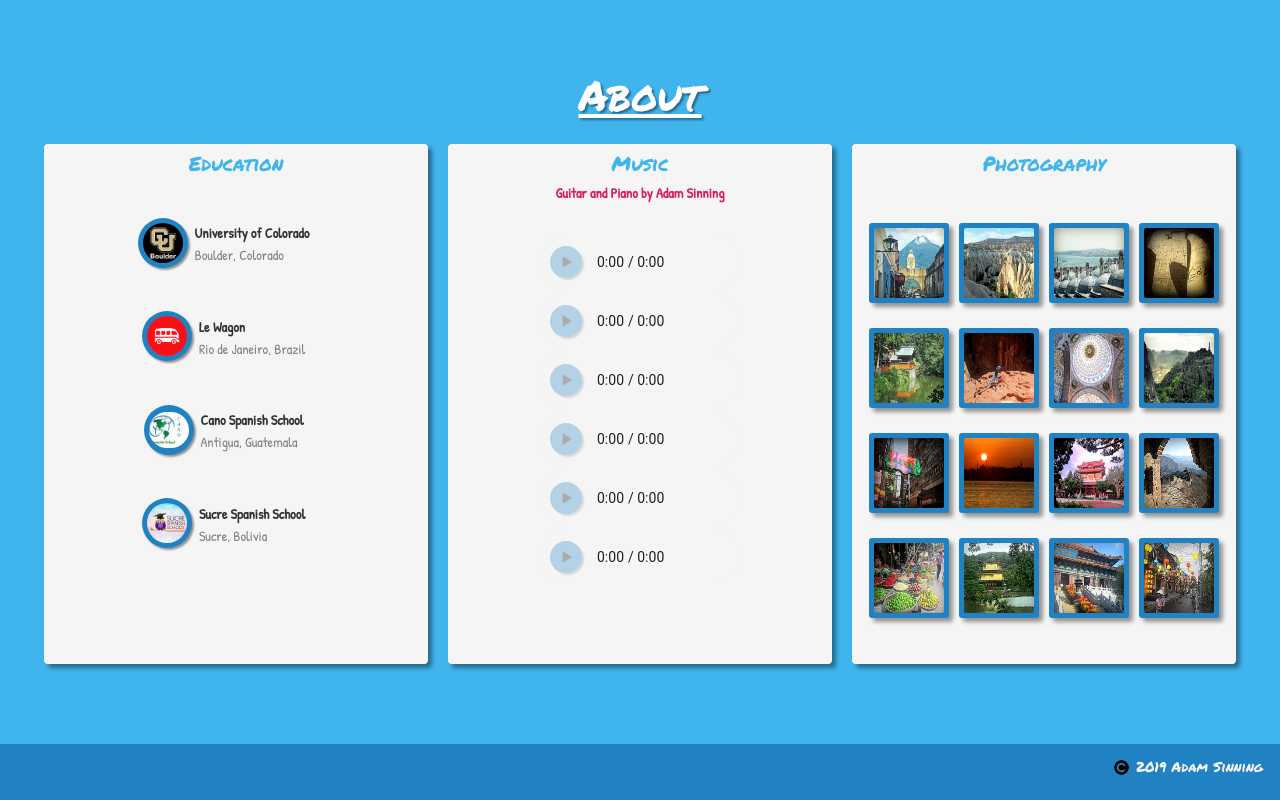
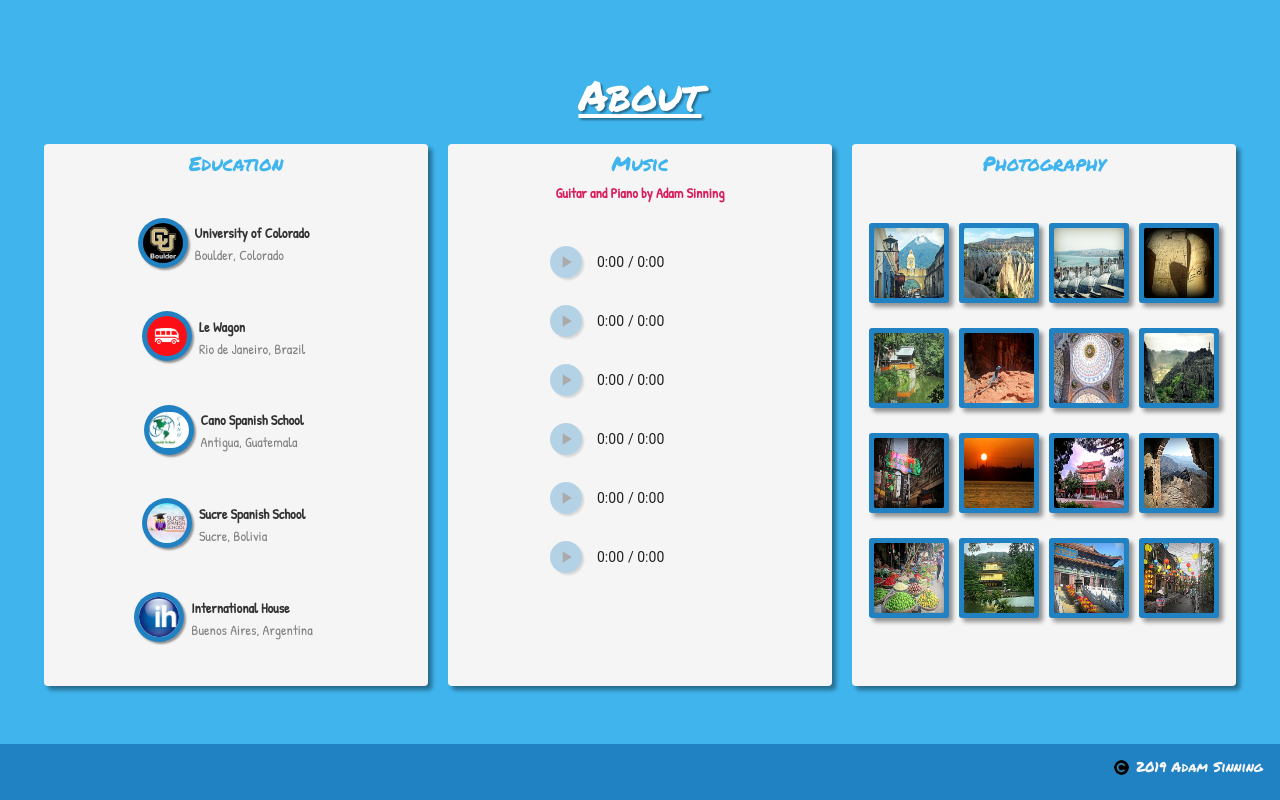
Before and after one commit to sinninga/first-portfolio, a React app: page / in a window 1280 px wide. Shown: the part 2332-3132 px from the top of the page. Built offline with nearby package versions, Linux system fonts and the light colour scheme.

Commit message:
icon added

```diff
--- a/src/components/about.jsx
+++ b/src/components/about.jsx
@@ -57,6 +57,15 @@ class About extends Component {
                 <div className="edu-item-content">
                   <p className="edu-title"><strong>Sucre Spanish School</strong></p>
                   <p className="edu-location">Sucre, Bolivia</p>
+                </div>
+              </div>
+              <div className="edu-item">
+                <div className="edu-icon-card">
+                  <img src="/assets/photos/ih.jpeg" alt="" className="about-icon"/>
+                </div>
+                <div className="edu-item-content">
+                  <p className="edu-title"><strong>International House</strong></p>
+                  <p className="edu-location">Buenos Aires, Argentina</p>
                 </div>
               </div>
             </div>
```
Also changed, not shown: assets/photos/ih.jpeg (added).
